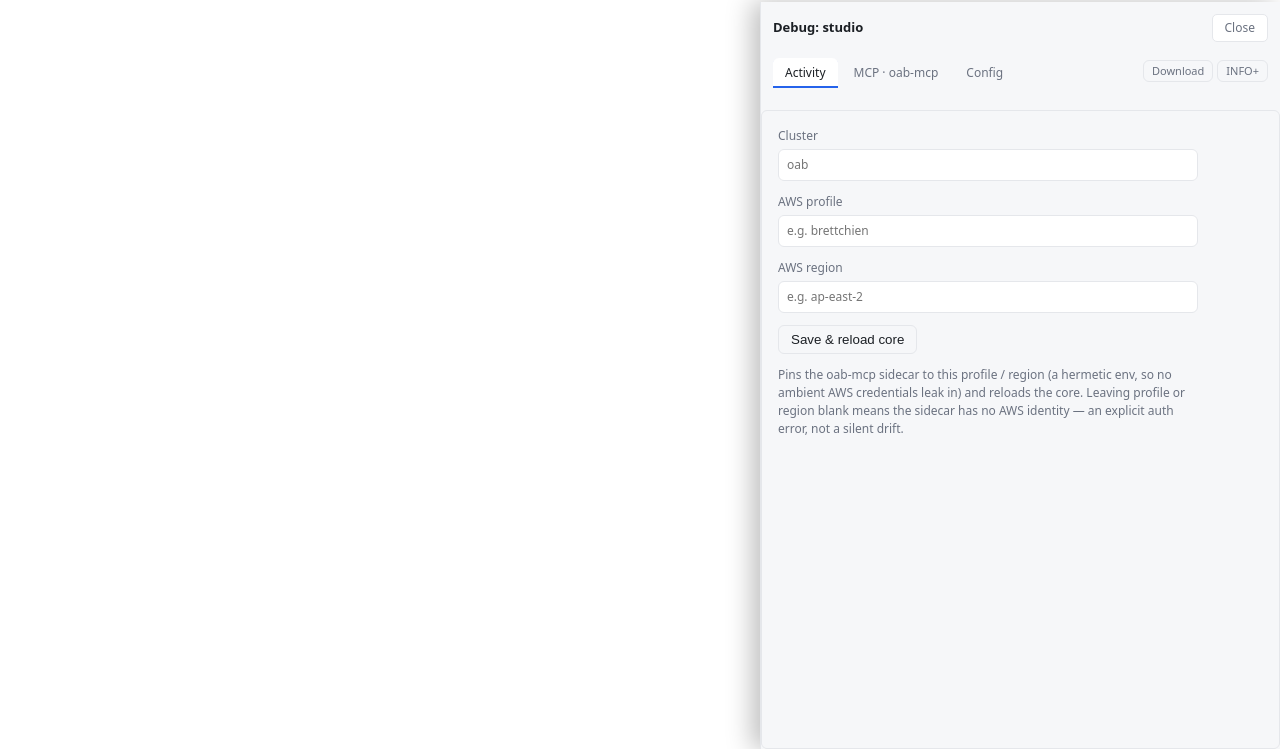
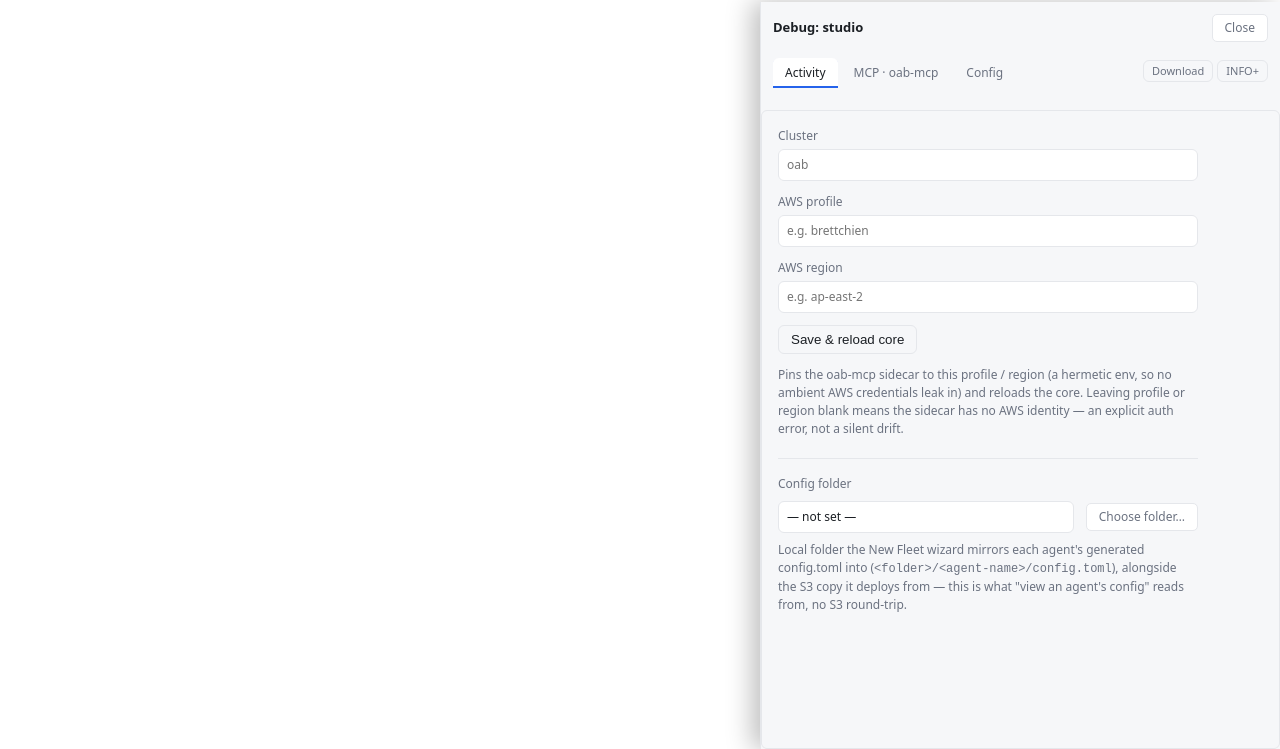
Before and after one commit to openabdev/studio, a website built with Vite: page console/index.html in a window 1280 px wide. Both pictures are taken after a click on the button "Debug". Shown: the part 51-800 px from the top of the page. Built offline with nearby package versions, Linux system fonts and the light colour scheme.

Commit message:
feat(console,src-tauri): local "Config folder" setting (studio#128) (#130)
Adds a "Config folder" field to the Debug drawer's Config tab — a
user-picked local directory (native folder picker via tauri-plugin-dialog)
that later work will mirror each agent's generated config.toml into
(<folder>/<agent-name>/config.toml, alongside the existing S3 upload
provision_agent/provision_agent_k8s already do — unchanged) and that the
"view an agent's config" screen (also studio#128, separate follow-up) will
read from directly, no S3 round-trip.

This slice is just the setting itself: plugin registration + capability
grant (dialog:allow-open — the app's capabilities/default.json had no
dialog permission at all before this) + picker UI, persisted like the
existing theme/log-level settings (localStorage), not Tauri's hidden
app-config-dir — this setting points at other local files, so storing it
in the hidden config dir would just be an extra layer of indirection.
Wiring the wizard/view-screen to actually use it lands with those pieces.

Verification: npm run typecheck clean, npm test 106/106 passing, npm run
build succeeds. Rust side (plugin registration, Cargo.toml) not locally
compiled — same pre-existing limitation as every other Rust change this
week; tauri-plugin-dialog's exact API (invoke command name
"plugin:dialog|open", options shape, return type for directory+non-multiple
mode) was checked against the plugin's actual TypeScript source before
using it, not guessed.

Ref #128.

```diff
--- a/console/index.html
+++ b/console/index.html
@@ -273,6 +273,19 @@
               explicit auth error, not a silent drift.
             </p>
           </form>
+          <div class="config-folder">
+            <label>Config folder</label>
+            <div class="config-folder-row">
+              <span class="config-folder-path" id="config-folder-path">— not set —</span>
+              <button class="cfg-btn cfg-btn-ghost" id="config-folder-pick" type="button">Choose folder…</button>
+            </div>
+            <p class="config-hint">
+              Local folder the New Fleet wizard mirrors each agent's generated
+              config.toml into (<code>&lt;folder&gt;/&lt;agent-name&gt;/config.toml</code>),
+              alongside the S3 copy it deploys from — this is what "view an
+              agent's config" reads from, no S3 round-trip.
+            </p>
+          </div>
         </div>
       </aside>
     </main>
--- a/console/src/main.ts
+++ b/console/src/main.ts
@@ -171,6 +171,47 @@ const mcp = mcpEl ? createPane(mcpEl, () => flag("mcpio")) : null;
       /* storage unavailable — the choice still applies this session */
     }
     apply();
+  });
+})();
+
+// Local "Config folder" (studio#128) — where the New Fleet wizard mirrors
+// each agent's generated config.toml (alongside the S3 copy it deploys
+// from) and where the "view an agent's config" screen reads from, no S3
+// round-trip. Persisted like the theme/log-level settings above
+// (localStorage), not Tauri's app-config-dir — this setting *points at*
+// other local files, storing it in the hidden config dir would just be an
+// extra layer of indirection for no reason.
+(function setupConfigFolder(): void {
+  const pathEl = document.getElementById("config-folder-path");
+  const pickBtn = document.getElementById("config-folder-pick");
+  if (!pathEl || !pickBtn) return;
+  const KEY = "oab-studio.configFolder";
+
+  const render = (): void => {
+    let saved: string | null = null;
+    try {
+      saved = localStorage.getItem(KEY);
+    } catch {
+      /* storage unavailable — falls through to the placeholder */
+    }
+    pathEl.textContent = saved || "— not set —";
+  };
+  render();
+
+  pickBtn.addEventListener("click", () => {
+    const invoke = tauriInvoke();
+    if (!invoke) return;
+    invoke<string | null>("plugin:dialog|open", { options: { directory: true } })
+      .then((path) => {
+        if (!path) return;
+        try {
+          localStorage.setItem(KEY, path);
+        } catch {
+          /* storage unavailable — the choice still applies this session */
+        }
+        render();
+      })
+      .catch((e) => note("error", `config folder pick failed: ${errText(e)}`));
   });
 })();
 
--- a/console/src/styles.css
+++ b/console/src/styles.css
@@ -1244,6 +1244,38 @@ button.act:disabled {
   color: var(--muted);
 }
 
+.config-folder {
+  display: flex;
+  flex-direction: column;
+  gap: 8px;
+  max-width: 420px;
+  margin-top: 20px;
+  padding-top: 16px;
+  border-top: 1px solid var(--border);
+}
+.config-folder > label {
+  font-size: 12px;
+  color: var(--muted);
+}
+.config-folder-row {
+  display: flex;
+  align-items: center;
+  gap: 12px;
+}
+.config-folder-path {
+  flex: 1;
+  min-width: 0;
+  overflow: hidden;
+  text-overflow: ellipsis;
+  white-space: nowrap;
+  font-size: 12px;
+  color: var(--text);
+  padding: 6px 8px;
+  border: 1px solid var(--border);
+  border-radius: 6px;
+  background: var(--bg);
+}
+
 /* Compose (agent-deployment ADR, slice 1): the deploy panel's bundle-preview
    step (`deploy.ts`'s `#deploy-compose`) — the standalone authoring tab this
    used to also style is gone, see compose.ts. */
--- a/src-tauri/Cargo.toml
+++ b/src-tauri/Cargo.toml
@@ -55,6 +55,11 @@ tauri-plugin-updater = "2"
 # commit rather than the floating `dev` branch for reproducibility.
 fix-path-env = { git = "https://github.com/tauri-apps/fix-path-env-rs", rev = "c4c45d503ea115a839aae718d02f79e7c7f0f673" }
 
+# Native folder-picker dialog (studio#128) — lets the operator choose the
+# local "Config folder" the New Fleet wizard mirrors generated config.toml
+# files into, instead of a hidden hardcoded path.
+tauri-plugin-dialog = "2"
+
 # Its own workspace so the desktop build stays out of the root workspace's
 # `cargo build --workspace` (kept to the small crates + CI).
 [workspace]
--- a/src-tauri/capabilities/default.json
+++ b/src-tauri/capabilities/default.json
@@ -9,6 +9,7 @@
     "core:default",
     "shell:allow-stdin-write",
     "shell:allow-kill",
+    "dialog:allow-open",
     {
       "identifier": "shell:allow-spawn",
       "allow": [
```
Also changed, not shown: 1 other file.
